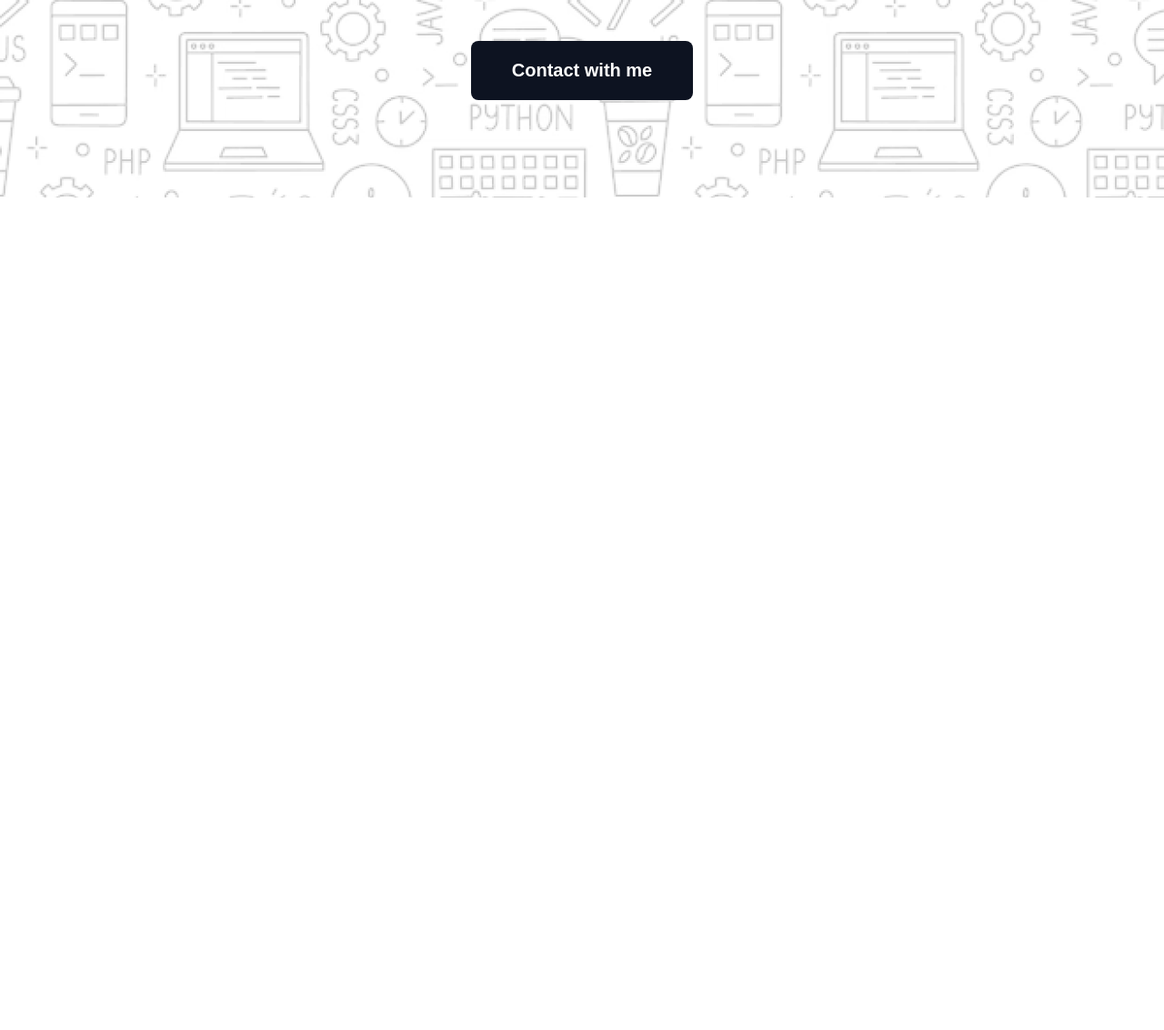
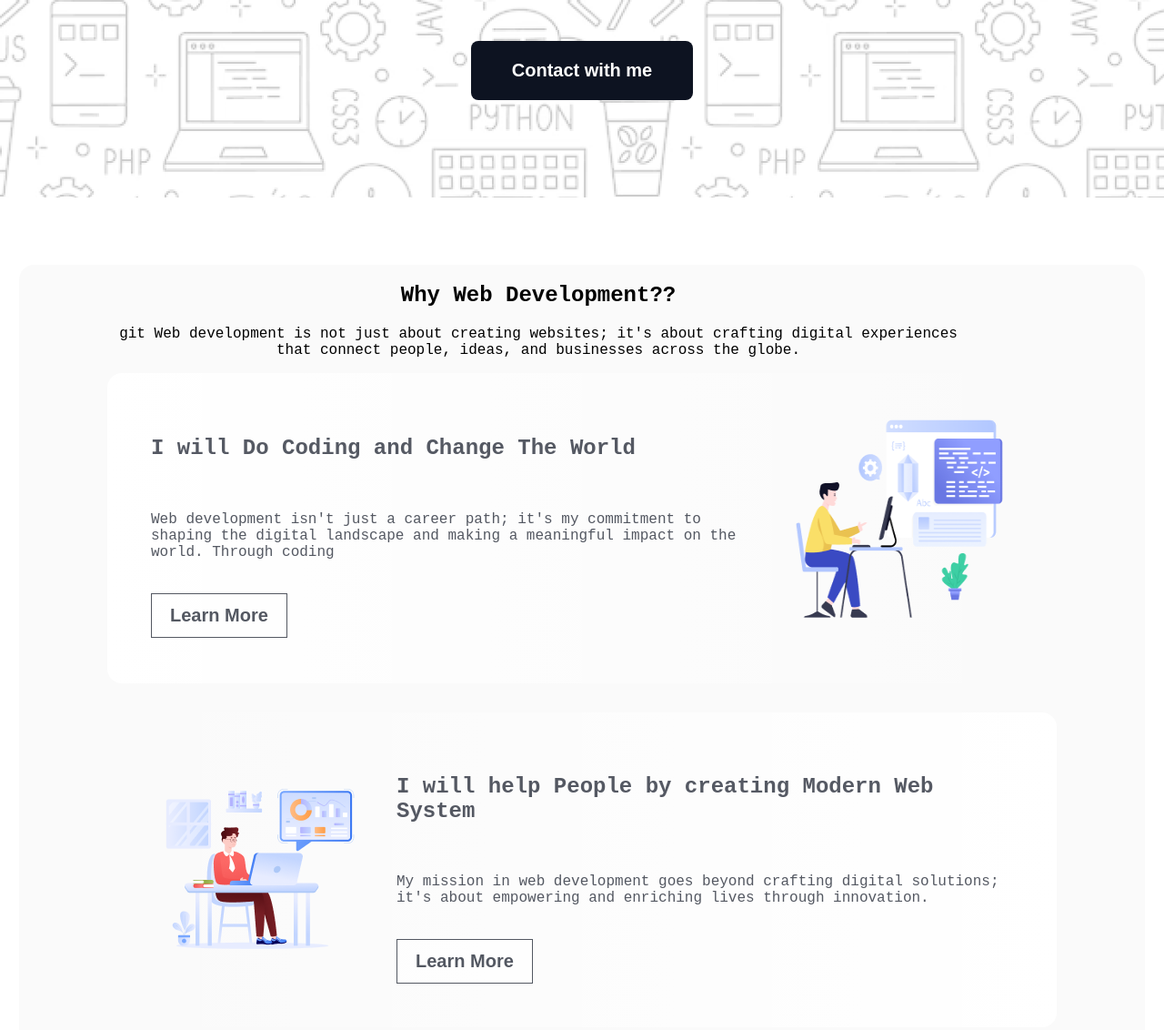
Before and after one commit to sasruet/assignment-01, a plain HTML site: page index.html in a window 1280 px wide. Shown: the part 512-1644 px from the top of the page at 91% size. Before the commit the page ends 800 px from the top, so only its background shows below. Drawn offline with Linux system fonts and the light colour scheme; a web font is replaced by a local one.

Commit message:
section2 completed

```diff
--- a/index.html
+++ b/index.html
@@ -34,6 +34,72 @@
             </div>
         </div>
     </section>
+    <section class="section2">
+        <div class="section2-header">
+            <h1>Why Web Development??</h1>
+            <p>git
+                Web development is not just about creating websites; it's about
+                crafting digital experiences that connect people, ideas, and
+                businesses across the globe.
+            </p>
+        </div>
+
+        <div class="card-container">
+            <div class="section2-card-1">
+                <div class="card-content">
+                    <h1>I will Do Coding and Change The World</h1>
+                    <p>
+                        Web development isn't just a career path; it's my commitment
+                        to shaping the digital landscape and making a meaningful
+                        impact on the world. Through coding
+                    </p>
+                    <div>
+                        <a href="" target="_blank">
+                            <button>Learn More</button>
+                        </a>
+                    </div>
+                </div>
+                <div class="image-section">
+                    <img src="./assets/Layer_1.png" alt="" />
+                </div>
+            </div>
+            <div class="section2-card-2">
+                <div class="image-section">
+                    <img src="./assets/Group 3.png" alt="" />
+                </div>
+                <div class="card-content">
+                    <h1>I will help People by creating Modern Web System</h1>
+                    <p>
+                        My mission in web development goes beyond crafting digital
+                        solutions; it's about empowering and enriching lives through
+                        innovation.
+                    </p>
+                    <div>
+                        <a href="" target="_blank">
+                            <button>Learn More</button>
+                        </a>
+                    </div>
+                </div>
+            </div>
+            <div class="section2-card-3">
+                <div class="card-content">
+                    <h1>I will Do Coding and Change The World</h1>
+                    <p>
+                        In the realm of web development, my focus is on bridging gaps
+                        and overcoming challenges through innovative solutions
+                    </p>
+                    <div>
+                        <a href="" target="_blank">
+                            <button>Learn More</button>
+                        </a>
+                    </div>
+                </div>
+                <div class="image-section">
+                    <img src="./assets/Group 4.png" alt="" />
+                </div>
+            </div>
+        </div>
+    </section>
 
 </body>
 
--- a/style.css
+++ b/style.css
@@ -70,3 +70,95 @@ header>nav {
   color: rgb(255, 255, 255);
   padding: 21px 24px 21px 24px;
 }
+/* section2  */
+.section2 {
+  width: 1044px;
+  background-color: rgb(13, 19, 33, 0.02);
+  display: flex;
+  flex-direction: column;
+  justify-content: center;
+  border-radius: 16px;
+  margin: 74px auto 0px;
+  padding: 0px 97px 80Px 97px;
+}
+
+ .section2 .card-container{
+  display: flex;
+  flex-direction: column;
+  gap: 32px;
+}
+.section2 .card-content {
+  display: flex;
+  flex-direction: column;
+  gap: 20px;
+}
+
+.section2 .card-content h1 {
+  color: rgba(13, 19, 33, 0.7);
+  font-size: 24px;
+  font-weight: 700;
+}
+
+.section2 .card-content p {
+  color: rgb(13, 19, 33);
+  font-size: 16px;
+  font-weight: 400;
+  opacity: 0.7;
+}
+.section2-header{
+  width: 948px;
+}
+.section2 .card-content button {
+  box-sizing: border-box;
+  background-color: white;
+  border: 1px solid rgb(13, 19, 33);
+  opacity: 0.7;
+  padding: 12px 20px 12px 20px;
+  color: rgb(13, 19, 33);
+  font-size: 20px;
+  font-weight: 600;
+  border-radius: 0px;
+}
+.image-section img{
+  height: 240px;
+  width: 240px;
+}
+.section2-card-1 {
+  padding: 48px;
+  display: flex;
+  align-items: center;
+  justify-content: space-between;
+  border-radius: 16px;
+  gap: 30px;
+  background: linear-gradient(90deg,
+      rgb(255, 255, 255),
+      rgba(255, 255, 255, 0) 100%);
+}
+
+.section2-card-2 {
+  padding: 48px;
+  display: flex;
+  align-items: center;
+  justify-content: space-between;
+  border-radius: 16px;
+  gap: 30px;
+  background: linear-gradient(270deg,
+      rgb(255, 255, 255),
+      rgba(255, 255, 255, 0) 100%);
+}
+
+.section2-header {
+  text-align: center;
+}
+
+.section2-card-3 {
+  padding: 48px;
+  display: flex;
+  align-items: center;
+  justify-content: space-between;
+  border-radius: 16px;
+  gap: 30px;
+  background: linear-gradient(90deg,
+      rgb(255, 255, 255),
+      rgba(255, 255, 255, 0) 100%);
+}
```
